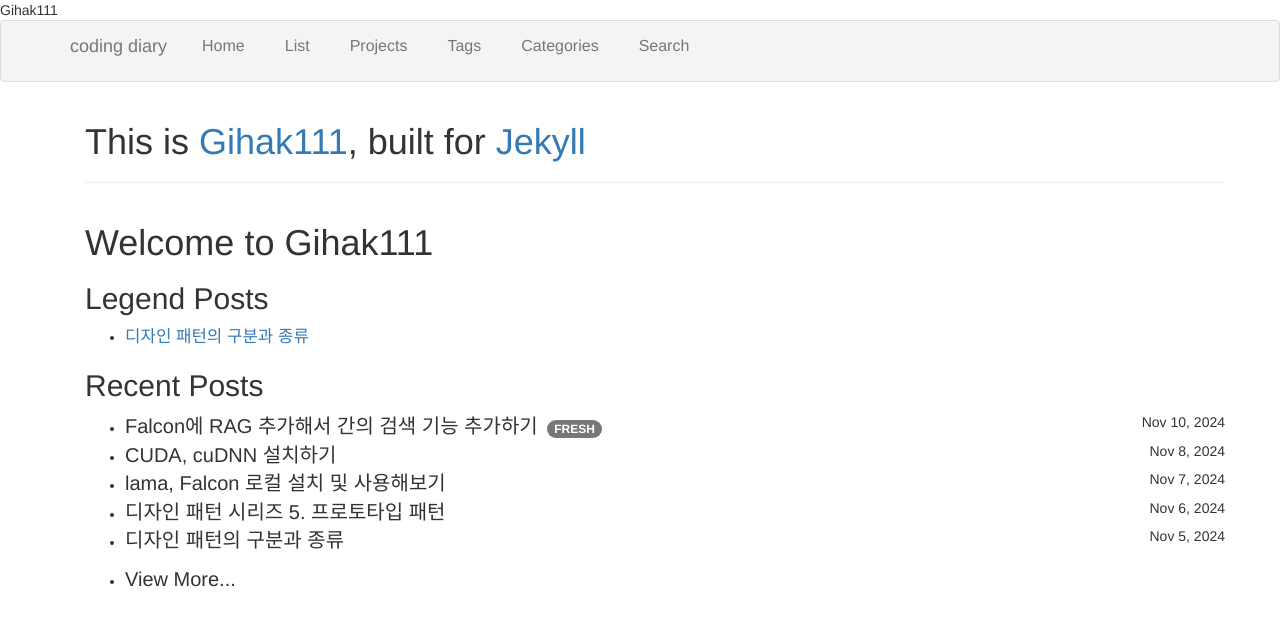
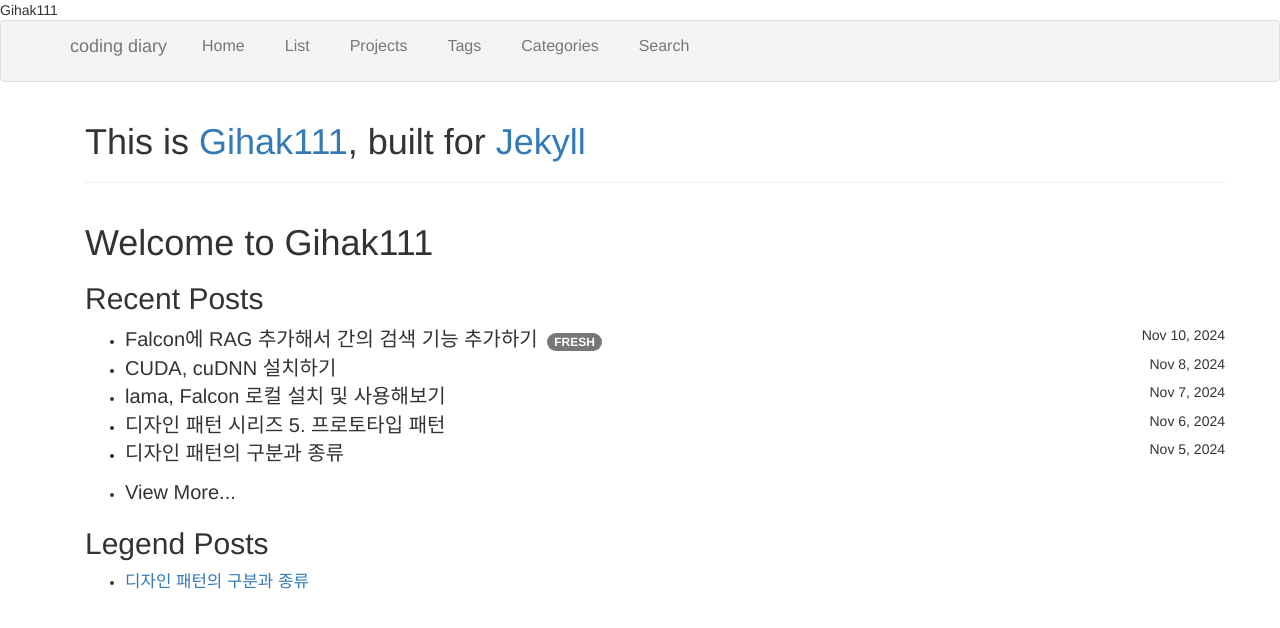
Before and after one commit to Gihak111/Gihak111.github.io, a Jekyll site: the page built from index.html, in a window 1280 px wide. Shown: the top 628 px of the page. Built offline with Jekyll 4.4.1, drawn with Linux system fonts in a browser that asks for light colours; the list of posts is cut into pages by our own code.

Commit message:
Update index.html

```diff
--- a/index.html
+++ b/index.html
@@ -8,15 +8,6 @@ title: Home
 {% if site.posts != empty %}
 <div class="container">
   <h1>Welcome to {{ site.title }}</h1>
-
-  <h2 class="legend-title">Legend Posts</h2>
-  <ul class="legend-list">
-    <li>
-      <a href="https://gihak111.github.io/design/patterns/2024/11/05/Types_Of_Design_Patterns_upload.html">
-        디자인 패턴의 구분과 종류
-      </a>
-    </li>
-  </ul>
 
   <div class="recent-posts">
     <h2>Recent Posts</h2>
@@ -46,16 +37,19 @@ title: Home
       <li><a href="{{ site.baseurl }}/list.html">View More...</a></li>
     </ul>
   </div>
+
+  <h2 class="legend-title">Legend Posts</h2>
+  <ul class="legend-list">
+    <li>
+      <a href="https://gihak111.github.io/design/patterns/2024/11/05/Types_Of_Design_Patterns_upload.html">
+        디자인 패턴의 구분과 종류
+      </a>
+    </li>
+  </ul>
 </div>
 {% endif %}
 
 <style>
-  /*
-  .legend-title {
-    font-size: 1.5em; /* 제목 크기 조정
-  }
-  */
-
   .legend-list li a {
     font-size: 1.2em; /* 링크 글자 크기 조정 */
   }
```
